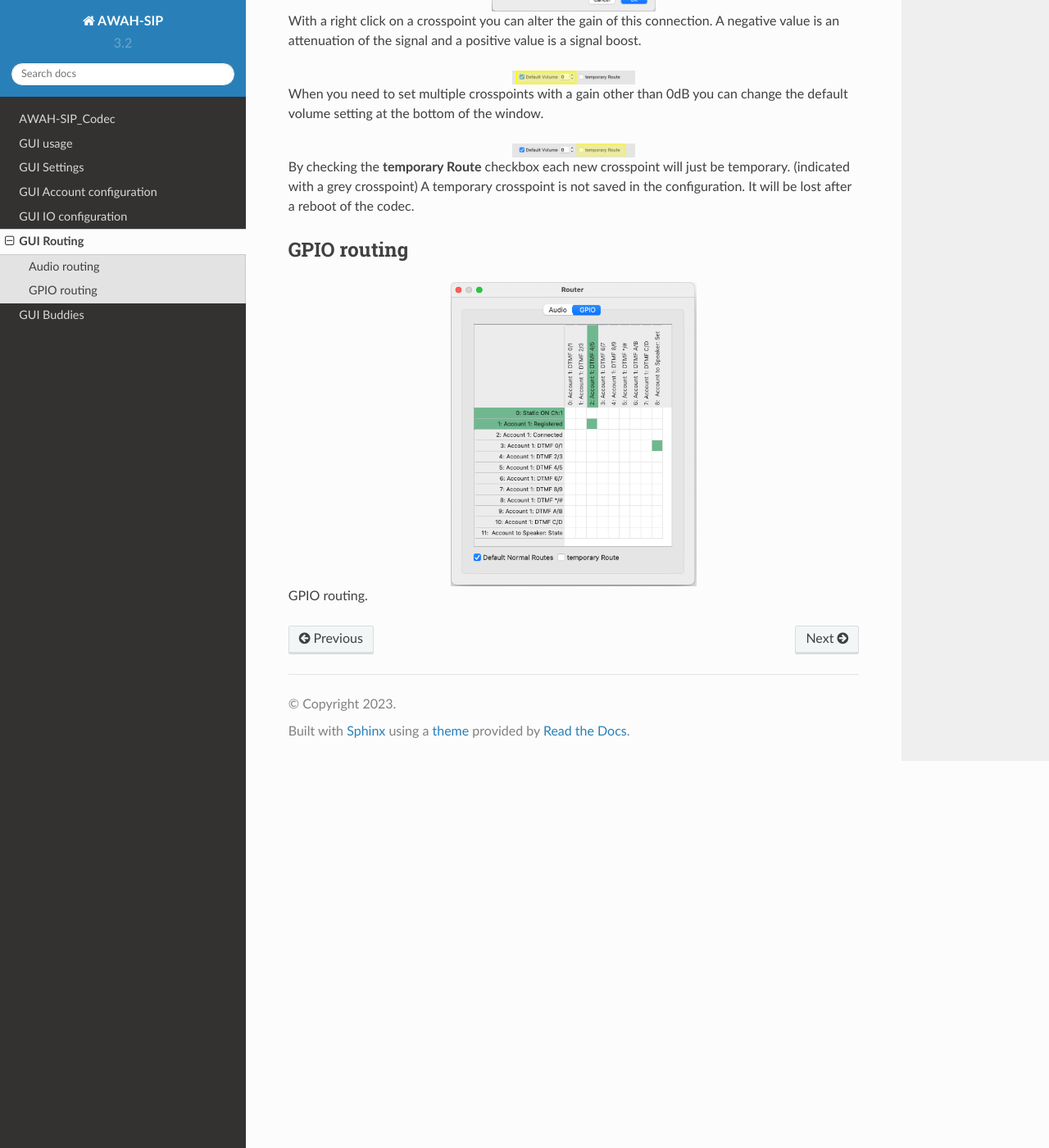
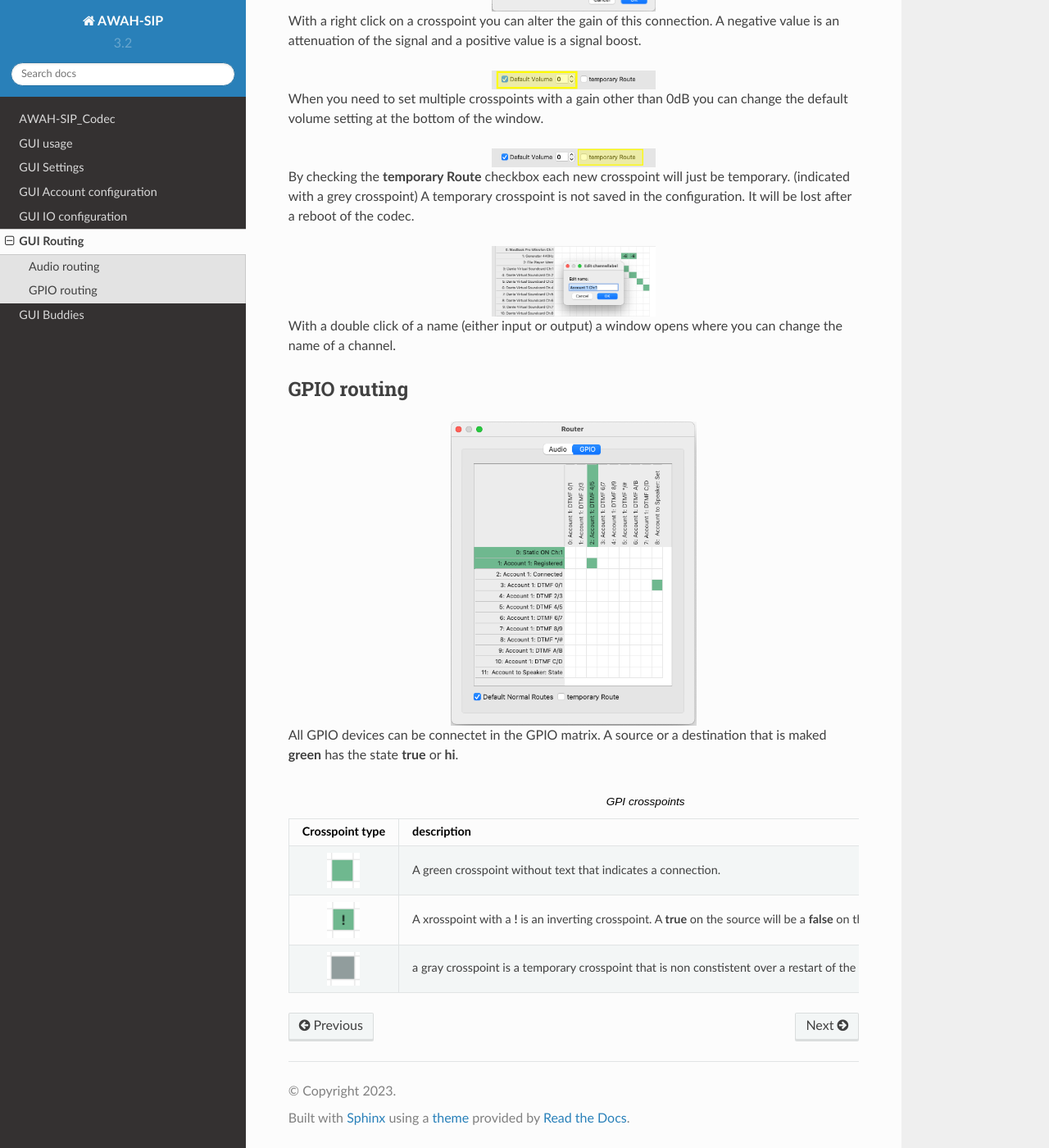
Before and after one commit to AWAH-SIP/AWAH-SIP_Documentation, a Sphinx documentation site: the page built from docs/source/AWAH-SIP_GUI_Routing.rst, in a window 1280 px wide and 1400 px high, scrolled down 1100 px. Shown: the whole window at 82% size. Built offline with Sphinx 7.4.7 and the Read the Docs theme 2.0.0, drawn with Linux system fonts in a browser that asks for light colours.

Commit message:
added gpi instructions

```diff
--- a/docs/source/AWAH-SIP_GUI_Routing.rst
+++ b/docs/source/AWAH-SIP_GUI_Routing.rst
@@ -57,19 +57,26 @@ A click on a white square sets a crosspoint and a click on a crosspoint cleas th
 With a right click on a crosspoint you can alter the gain of this connection. A negative value is an attenuation of the signal and a positive value is a signal boost.
 
 .. image:: images/Audio_router_volume.png
-  :width: 150
+  :width: 200
   :align: center
   :alt: GUI router volume
 
 When you need to set multiple crosspoints with a gain other than 0dB you can change the default volume setting at the bottom of the window.
 
 .. image:: images/Audio_router_temporary.png
-  :width: 150
+  :width: 200
   :align: center
   :alt: GUI router temp
 
 By checking the **temporary Route** checkbox each new crosspoint will just be temporary. (indicated with a grey crosspoint)
 A temporary crosspoint is not saved in the configuration. It will be lost after a reboot of the codec.
+
+.. image:: images/custom_label.png
+  :width: 200
+  :align: center
+  :alt: GUI router custom label
+
+With a double click of a name (either input or output) a window opens where you can change the name of a channel.
 
 GPIO routing
 ------------
@@ -78,4 +85,31 @@ GPIO routing
   :align: center
   :alt: GUI router
 
-GPIO routing.
+All GPIO devices can be connectet in the GPIO matrix. A source or a destination that is maked **green** has the state **true** or **hi**.
+
+
+.. list-table:: GPI crosspoints
+   :widths: 200 200
+   :header-rows: 1
+
+   * - Crosspoint type
+     - description
+
+   * - .. image:: images/GPI_XP_green.png
+        :width: 40
+        :align: center
+        :alt: GUI XP
+     - A green crosspoint without text that indicates a connection.
+
+   * - .. image:: images/GPI_XP_inverted.png
+        :width: 40
+        :align: center
+        :alt: GUI XP gain
+
+     -  A xrosspoint with a **!** is an inverting crosspoint. A **true** on the source will be a **false** on the destinatiln and vice versa.
+
+   * - .. image:: images/GPI_XP_grey.png
+        :width: 40
+        :align: center
+        :alt: GUI XP grey
+     - a gray crosspoint is a temporary crosspoint that is non constistent over a restart of the application.
```
Also changed, not shown: docs/source/images/GPI_XP_green.png (added), docs/source/images/GPI_XP_grey.png (added), docs/source/images/GPI_XP_inverted.png (added), docs/source/images/GPI_invert.png (added).
